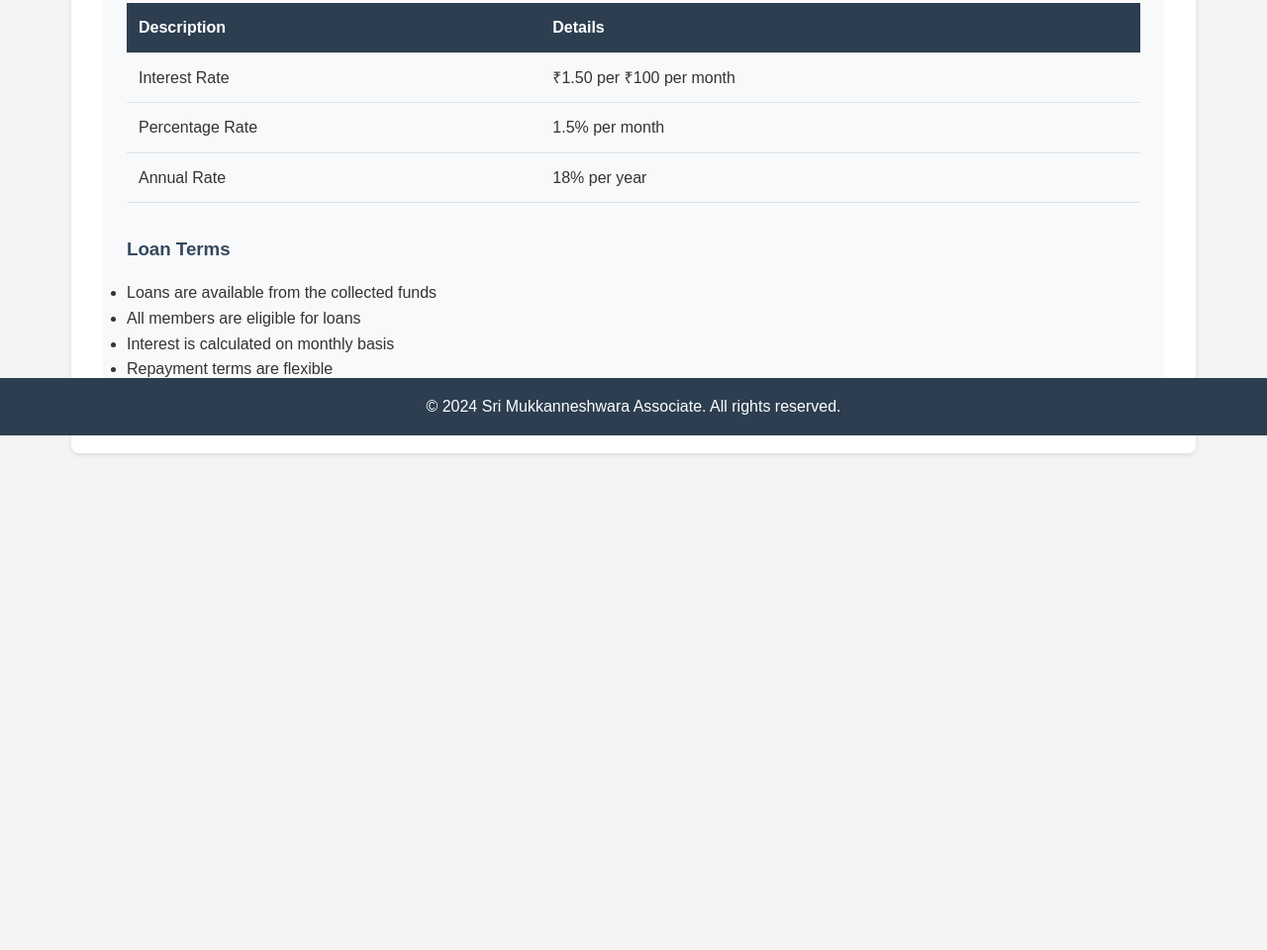
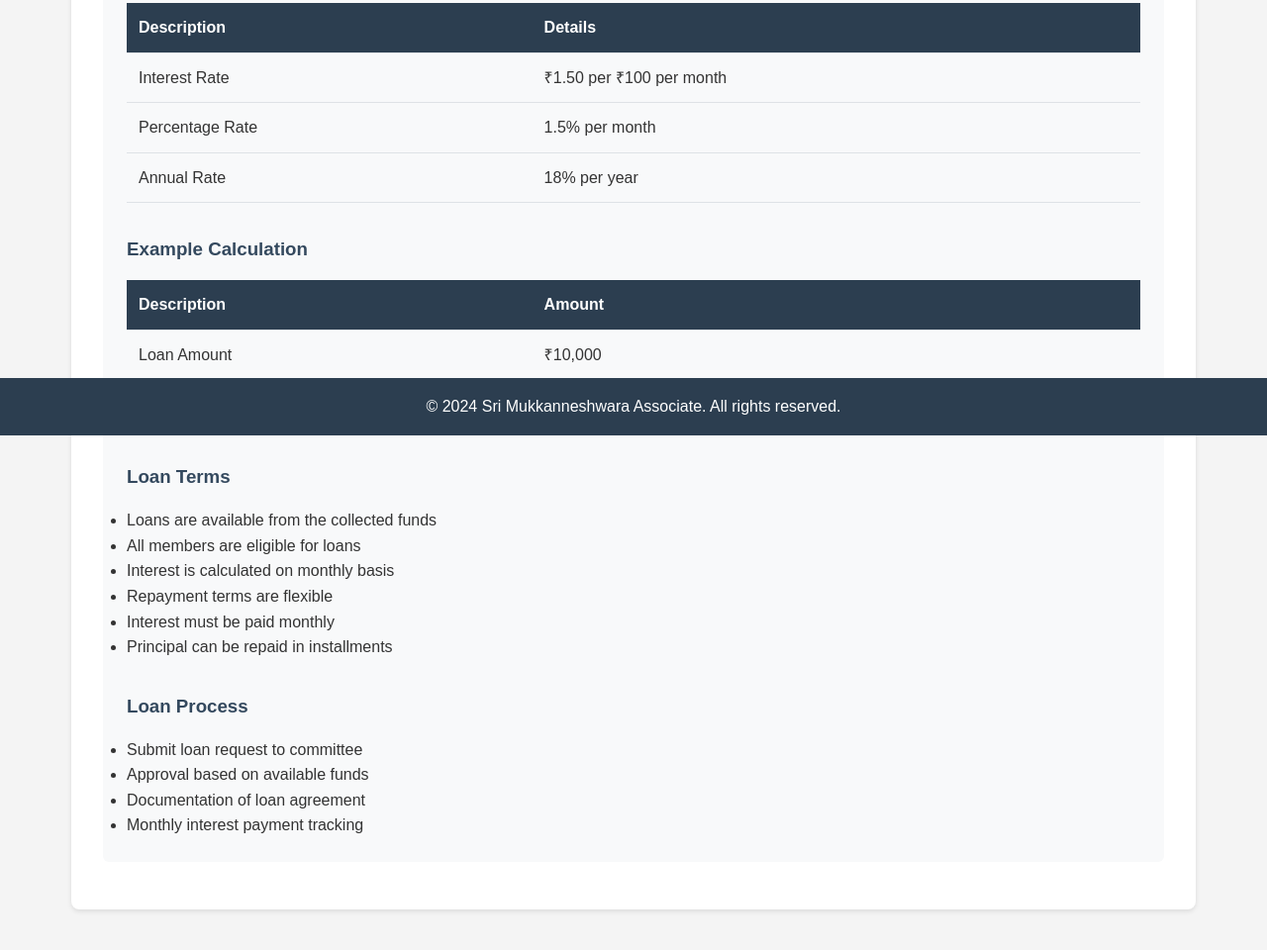
Before and after one commit to Manjunathbscloud/Sri-Mukkaneshwara, a plain HTML site: page loans.html in a window 1280 px wide. Shown: the part 360-1320 px from the top of the page at 99% size. Before the commit the page ends 918 px from the top, so only its background shows below. Drawn offline with Linux system fonts and the light colour scheme.

Commit message:
Update loans.html

```diff
--- a/loans.html
+++ b/loans.html
@@ -28,7 +28,7 @@
                 <table class="member-table">
                     <thead>
                         <tr>
-                            <th>Description</th>
+                            <th style="width: 40%">Description</th>
                             <th>Details</th>
                         </tr>
                     </thead>
@@ -48,12 +48,42 @@
                     </tbody>
                 </table>
 
+                <h3 class="mt-4">Example Calculation</h3>
+                <table class="member-table">
+                    <thead>
+                        <tr>
+                            <th style="width: 40%">Description</th>
+                            <th>Amount</th>
+                        </tr>
+                    </thead>
+                    <tbody>
+                        <tr>
+                            <td>Loan Amount</td>
+                            <td>₹10,000</td>
+                        </tr>
+                        <tr>
+                            <td>Monthly Interest</td>
+                            <td>₹150 (1.5%)</td>
+                        </tr>
+                    </tbody>
+                </table>
+
                 <h3 class="mt-4">Loan Terms</h3>
                 <ul class="feature-list">
                     <li>Loans are available from the collected funds</li>
                     <li>All members are eligible for loans</li>
                     <li>Interest is calculated on monthly basis</li>
                     <li>Repayment terms are flexible</li>
+                    <li>Interest must be paid monthly</li>
+                    <li>Principal can be repaid in installments</li>
+                </ul>
+
+                <h3 class="mt-4">Loan Process</h3>
+                <ul class="feature-list">
+                    <li>Submit loan request to committee</li>
+                    <li>Approval based on available funds</li>
+                    <li>Documentation of loan agreement</li>
+                    <li>Monthly interest payment tracking</li>
                 </ul>
             </div>
         </section>
```
